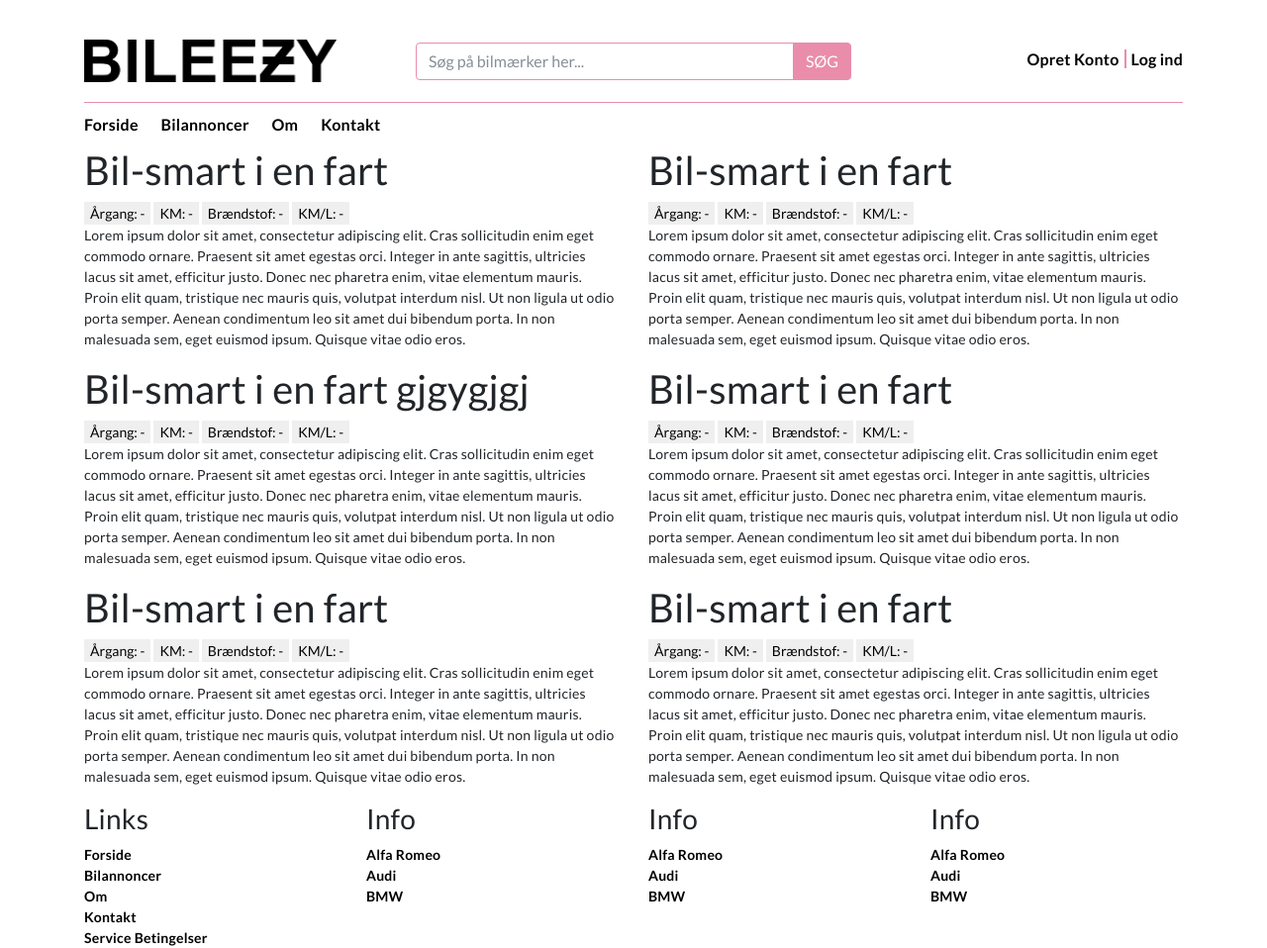
After one commit to Sh1tSoft/Bileezy, a PHP site: page /products.php in a window 1280 px wide. The commit adds this page. Shown: the whole page at 99% size. Run offline with PHP 8.4, Linux system fonts and the light colour scheme; style sheets or scripts are compiled from the project's sources; some libraries are stand-ins or nearby versions.

Commit message:
products page html done
markup

```diff
--- a/includes/dbh.inc.php
+++ b/includes/dbh.inc.php
@@ -1,7 +1,7 @@
 <?php
 $dbServername = "localhost";
-$dbUsername = "admin";
-$dbPassword = "admin";
+$dbUsername = "root";
+$dbPassword = "";
 $dbName = "bileezy";
 
 $conn = mysqli_connect($dbServername, $dbUsername, $dbPassword, $dbName);
--- a/includes/header.php
+++ b/includes/header.php
@@ -72,7 +72,7 @@ require 'includes/dbh.inc.php';
     <section class="header__nav">
         <ul>
             <li><a href="#">Forside</a></li>
-            <li><a href="#">Bilannoncer</a></li>
+            <li><a href="../products.php">Bilannoncer</a></li>
             <li><a href="#">Om</a></li>
             <li><a href="#">Kontakt</a></li>
         </ul>
--- /dev/null
+++ b/products.php
@@ -0,0 +1,97 @@
+<?php require 'includes/header.php'; ?>
+
+<section class="container">
+    <div class="row">
+        <div class="col-md-6">
+            <picture></picture>
+            <h1>
+                Bil-smart i en fart
+            </h1>
+            <button type="button">Årgang: -</button>
+            <button type="button">KM: -</button>
+            <button type="button">Brændstof: -</button>
+            <button type="button">KM/L: -</button>
+            <p>
+                Lorem ipsum dolor sit amet, consectetur adipiscing elit. Cras sollicitudin enim eget commodo ornare. Praesent sit amet egestas orci. Integer in ante sagittis, ultricies lacus sit amet, efficitur justo. Donec nec pharetra enim, vitae elementum mauris. Proin elit quam, tristique nec mauris quis, volutpat interdum nisl. Ut non ligula ut odio porta semper. Aenean condimentum leo sit amet dui bibendum porta. In non malesuada sem, eget euismod ipsum. Quisque vitae odio eros.
+            </p>
+        </div>
+
+        <div class="col-md-6">
+            <picture></picture>
+            <h1>
+                Bil-smart i en fart
+            </h1>
+            <button type="button">Årgang: -</button>
+            <button type="button">KM: -</button>
+            <button type="button">Brændstof: -</button>
+            <button type="button">KM/L: -</button>
+            <p>
+                Lorem ipsum dolor sit amet, consectetur adipiscing elit. Cras sollicitudin enim eget commodo ornare. Praesent sit amet egestas orci. Integer in ante sagittis, ultricies lacus sit amet, efficitur justo. Donec nec pharetra enim, vitae elementum mauris. Proin elit quam, tristique nec mauris quis, volutpat interdum nisl. Ut non ligula ut odio porta semper. Aenean condimentum leo sit amet dui bibendum porta. In non malesuada sem, eget euismod ipsum. Quisque vitae odio eros.
+            </p>
+        </div>
+    </div>
+
+    <div class="row">
+        <div class="col-md-6">
+            <picture></picture>
+            <h1>
+                Bil-smart i en fart gjgygjgj
+            </h1>
+            <button type="button">Årgang: -</button>
+            <button type="button">KM: -</button>
+            <button type="button">Brændstof: -</button>
+            <button type="button">KM/L: -</button>
+            <p>
+                Lorem ipsum dolor sit amet, consectetur adipiscing elit. Cras sollicitudin enim eget commodo ornare. Praesent sit amet egestas orci. Integer in ante sagittis, ultricies lacus sit amet, efficitur justo. Donec nec pharetra enim, vitae elementum mauris. Proin elit quam, tristique nec mauris quis, volutpat interdum nisl. Ut non ligula ut odio porta semper. Aenean condimentum leo sit amet dui bibendum porta. In non malesuada sem, eget euismod ipsum. Quisque vitae odio eros.
+            </p>
+        </div>
+
+        <div class="col-md-6">
+            <picture></picture>
+            <h1>
+                Bil-smart i en fart
+            </h1>
+            <button type="button">Årgang: -</button>
+            <button type="button">KM: -</button>
+            <button type="button">Brændstof: -</button>
+            <button type="button">KM/L: -</button>
+            <p>
+                Lorem ipsum dolor sit amet, consectetur adipiscing elit. Cras sollicitudin enim eget commodo ornare. Praesent sit amet egestas orci. Integer in ante sagittis, ultricies lacus sit amet, efficitur justo. Donec nec pharetra enim, vitae elementum mauris. Proin elit quam, tristique nec mauris quis, volutpat interdum nisl. Ut non ligula ut odio porta semper. Aenean condimentum leo sit amet dui bibendum porta. In non malesuada sem, eget euismod ipsum. Quisque vitae odio eros.
+            </p>
+        </div>
+    </div>
+
+    <div class="row">
+        <div class="col-md-6">
+            <picture></picture>
+            <h1>
+                Bil-smart i en fart
+            </h1>
+            <button type="button">Årgang: -</button>
+            <button type="button">KM: -</button>
+            <button type="button">Brændstof: -</button>
+            <button type="button">KM/L: -</button>
+            <p>
+                Lorem ipsum dolor sit amet, consectetur adipiscing elit. Cras sollicitudin enim eget commodo ornare. Praesent sit amet egestas orci. Integer in ante sagittis, ultricies lacus sit amet, efficitur justo. Donec nec pharetra enim, vitae elementum mauris. Proin elit quam, tristique nec mauris quis, volutpat interdum nisl. Ut non ligula ut odio porta semper. Aenean condimentum leo sit amet dui bibendum porta. In non malesuada sem, eget euismod ipsum. Quisque vitae odio eros.
+            </p>
+        </div>
+
+        <div class="col-md-6">
+            <picture></picture>
+            <h1>
+                Bil-smart i en fart
+            </h1>
+            <button type="button">Årgang: -</button>
+            <button type="button">KM: -</button>
+            <button type="button">Brændstof: -</button>
+            <button type="button">KM/L: -</button>
+            <p>
+                Lorem ipsum dolor sit amet, consectetur adipiscing elit. Cras sollicitudin enim eget commodo ornare. Praesent sit amet egestas orci. Integer in ante sagittis, ultricies lacus sit amet, efficitur justo. Donec nec pharetra enim, vitae elementum mauris. Proin elit quam, tristique nec mauris quis, volutpat interdum nisl. Ut non ligula ut odio porta semper. Aenean condimentum leo sit amet dui bibendum porta. In non malesuada sem, eget euismod ipsum. Quisque vitae odio eros.
+            </p>
+        </div>
+    </div>
+</section>
+
+
+
+<?php require 'includes/footer.php'; ?>
```
Also changed, not shown: index.php (line endings or trailing spaces).
